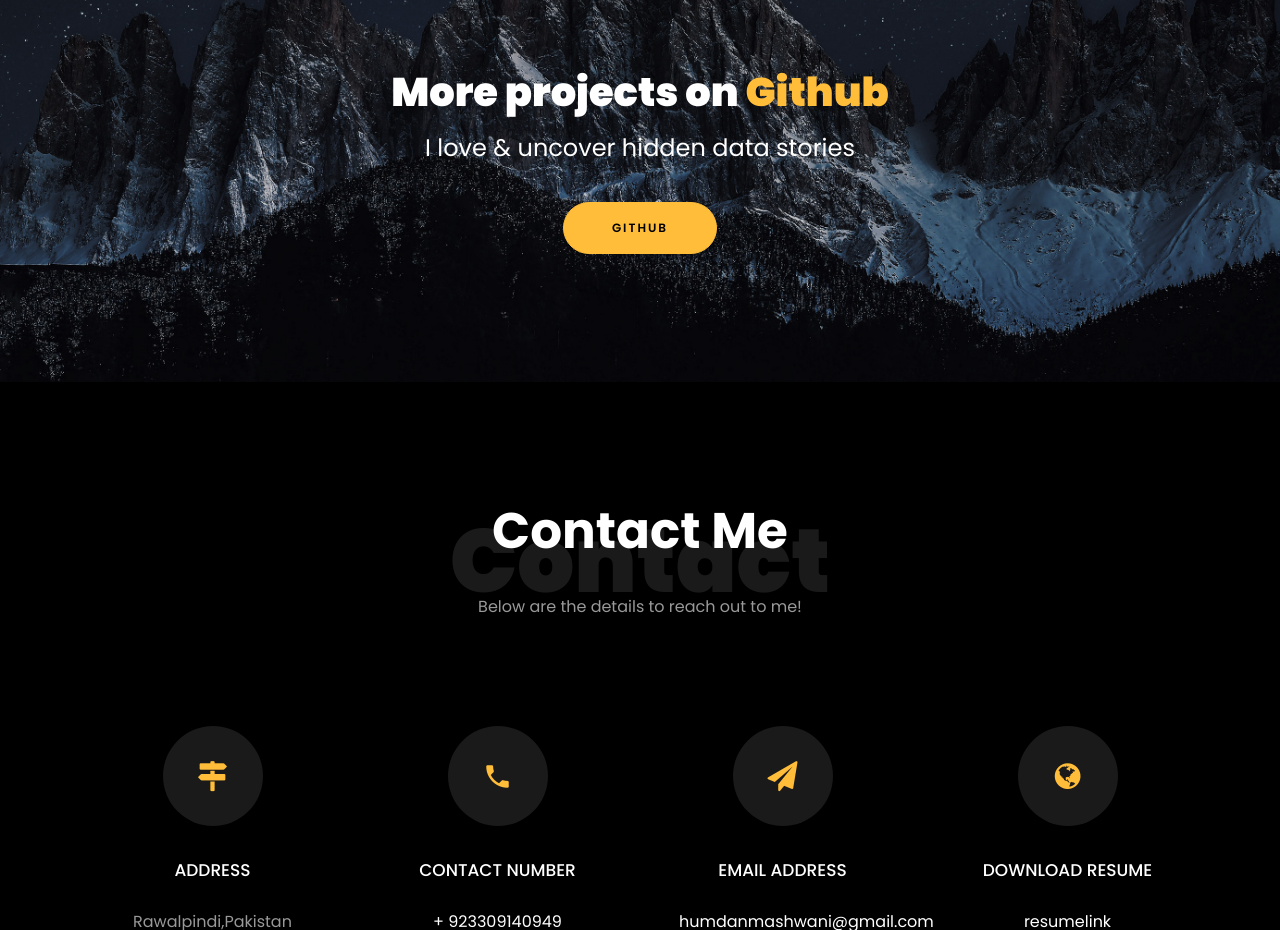
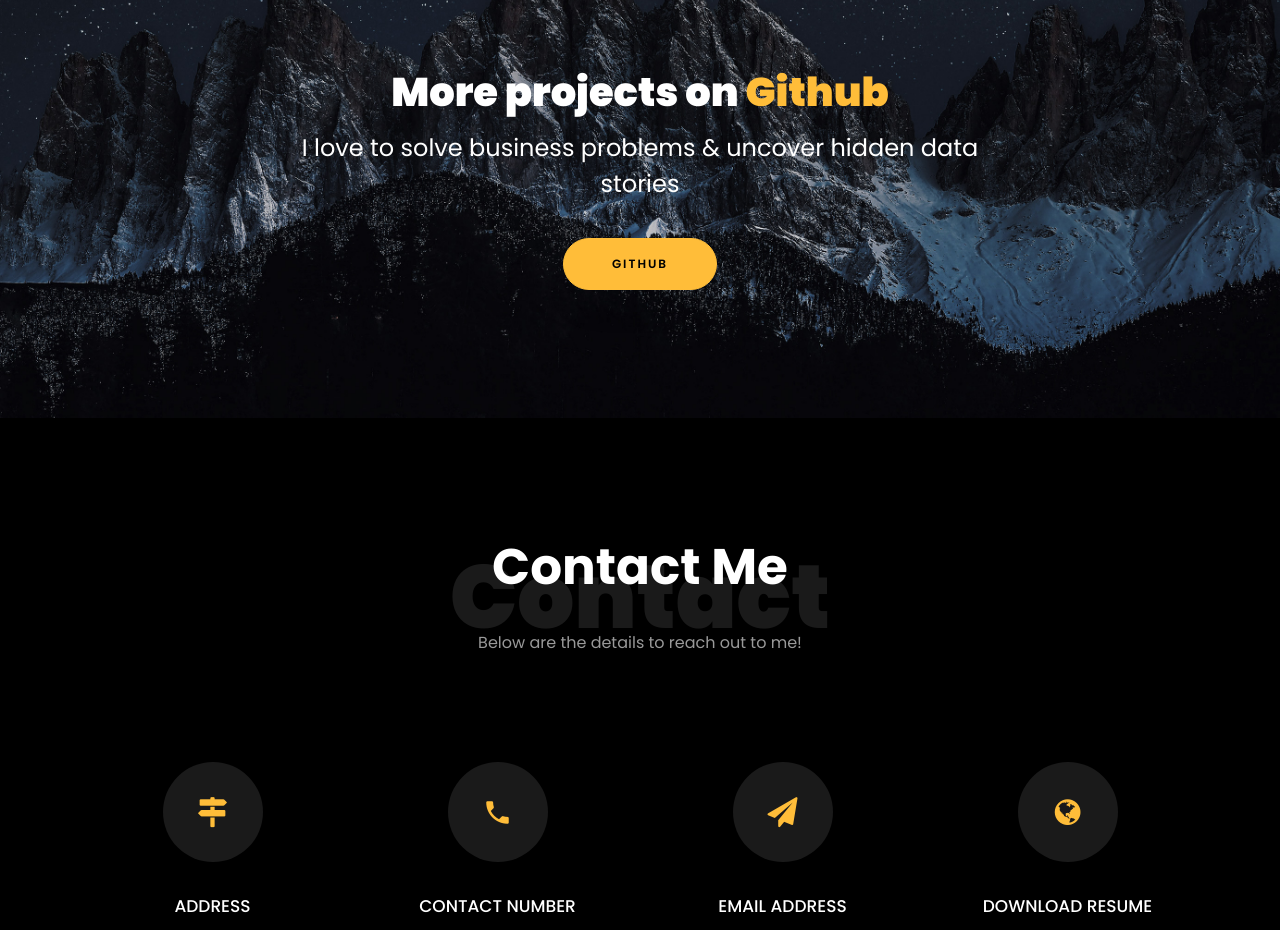
Before and after one commit to humdan757/HamdanShah.github.oi, a plain HTML site: page index.html in a window 1280 px wide. Shown: the part 4520-5450 px from the top of the page. Drawn offline with Linux system fonts and the light colour scheme; animation ran at ten frames a second; files whose address does not match are found by name.

Commit message:
Update index.html

```diff
--- a/index.html
+++ b/index.html
@@ -510,7 +510,7 @@
 				<div class="row justify-content-center">
 					<div class="col-md-7 ftco-animate text-center">
 						<h2>More projects on<span> Github  </span> </h2>
-						<div class="heading"> <h4> I love &amp; uncover hidden data stories </h4>
+						<div class="heading"> <h4> I love to solve business problems &amp; uncover hidden data stories </h4>
 						<br>
 						<p><a href="https://github.com/rishabhnmishra" class="btn btn-primary py-3 px-5">GitHub</a></p>
 						</div>
```
